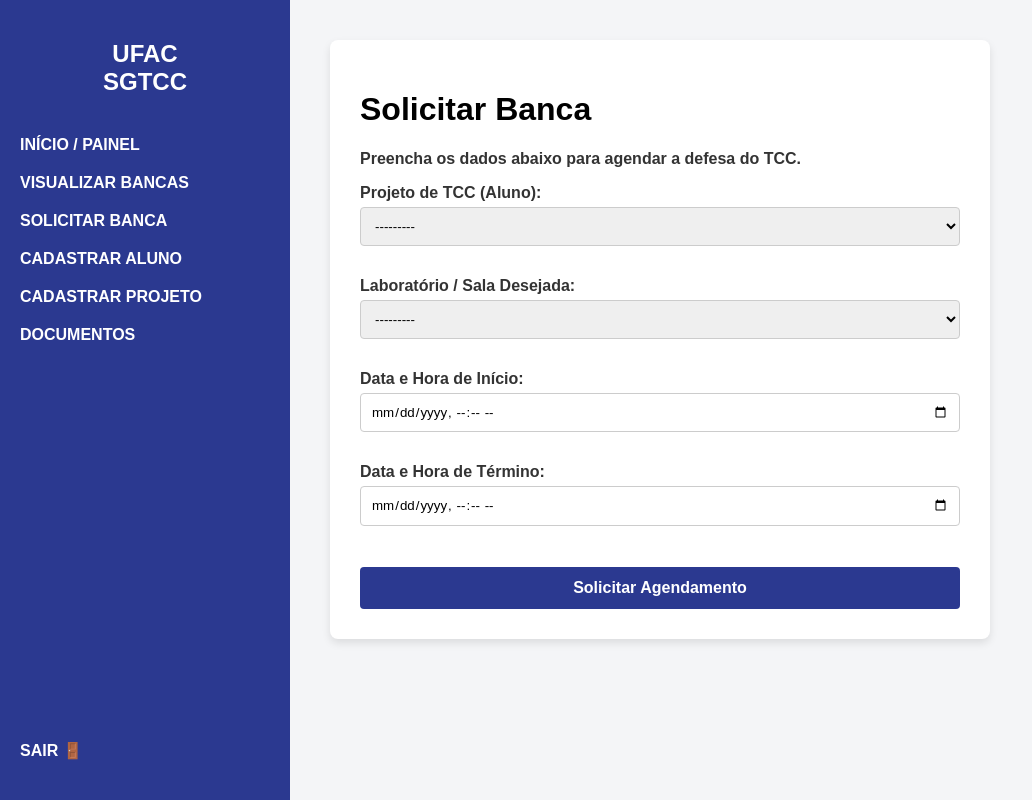
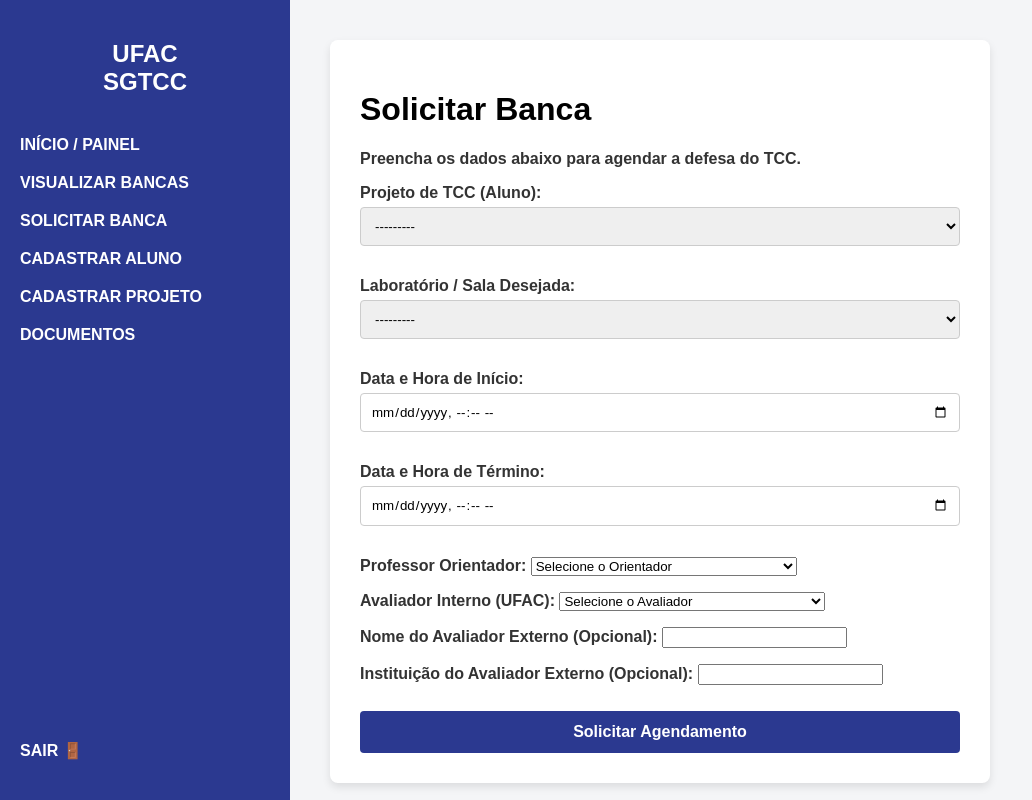
Before and after one commit to Brenndo-l/EstagioSupervisionadoBANCA_TCC, a Django app: page /solicitar/ in a window 1280 px wide. Shown: the whole page, without its empty margins (0-1032 px from the left). Run offline with Django 5.2, Linux system fonts and the light colour scheme; a user stored in the database is signed in; data comes from the database, SQL or seed files in the repository; both versions use the stored data as it was after the commit.

Commit message:
feat:criação da area de adicionar avaliadores na criação de bancas alem de correção no pusuarios.

```diff
--- a/bancasapp/forms.py
+++ b/bancasapp/forms.py
@@ -1,7 +1,27 @@
 from django import forms
-from .models import SolicitacaoAgendamento, Discente, ProjetoTCC
+from .models import SolicitacaoAgendamento, Discente, ProjetoTCC, pUsuario
 
 class SolicitacaoBancaForm(forms.ModelForm):
+    orientador = forms.ModelChoiceField(
+        queryset=pUsuario.objects.all(),
+        label="Professor Orientador",
+        empty_label="Selecione o Orientador"
+    )
+    avaliador_interno = forms.ModelChoiceField(
+        queryset=pUsuario.objects.all(),
+        label="Avaliador Interno (UFAC)",
+        empty_label="Selecione o Avaliador"
+    )
+    nome_avaliador_externo = forms.CharField(
+        max_length=150,
+        required=False,
+        label="Nome do Avaliador Externo (Opcional)"
+    )
+    instituicao_avaliador_externo = forms.CharField(
+        max_length=100,
+        required=False,
+        label="Instituição do Avaliador Externo (Opcional)"
+    )
     class Meta:
         # 1. de qual tabela puxa os dados
         model = SolicitacaoAgendamento
--- a/bancasapp/models.py
+++ b/bancasapp/models.py
@@ -10,8 +10,16 @@ class pUsuario(models.Model):
     )
     usuario = models.OneToOneField(User, on_delete=models.CASCADE)
     perfil = models.CharField(max_length=15, choices=Tipos_Perfil)
+
     def __str__(self):
-        return f"{self.usuario.first_name} - {self.perfil}"
+        # Tenta pegar o nome completo (first_name + last_name)
+        nome_exibicao = self.usuario.get_full_name()
+
+        # Se o nome completo estiver vazio, usa o e-mail/username
+        if not nome_exibicao:
+            nome_exibicao = self.usuario.username
+
+        return f"{nome_exibicao} ({self.get_perfil_display()})"
 
 #Cadasttro basico das salas
 class EspacoFisico(models.Model):
--- a/bancasapp/views.py
+++ b/bancasapp/views.py
@@ -1,6 +1,6 @@
 from django.shortcuts import render, redirect, get_object_or_404
 from .forms import SolicitacaoBancaForm, DiscenteForm, ProjetoTCCForm
-from .models import pUsuario, SolicitacaoAgendamento, BancaTCC, EspacoFisico
+from .models import pUsuario, SolicitacaoAgendamento, BancaTCC, EspacoFisico, ComposicaoBanca
 from django.contrib.auth import authenticate, login
 from django.contrib.auth.decorators import login_required
 from django.contrib import messages
@@ -71,25 +71,28 @@ def visualizar_bancas(request):
 # 3. Tela do formulário para o professor pedir a banca
 @login_required(login_url='login')
 def solicitar_banca(request):
-    form = SolicitacaoBancaForm(request.POST)
-
-    if form.is_valid():
-        solicitacao = form.save(commit=False)
-        solicitacao.status = 'EM_ANÁLISE'
-
-        solicitacao.usuario_solicitante = pUsuario.objects.first()
-        solicitacao.save()
+    if request.method == 'POST':
+        form = SolicitacaoBancaForm(request.POST)
         if form.is_valid():
             solicitacao = form.save(commit=False)
             solicitacao.status = 'EM_ANÁLISE'
-            solicitacao.usuario_solicitante = pUsuario.objects.first()
+            solicitacao.usuario_solicitante = request.user.pusuario
             solicitacao.save()
-            # AVISO DE SOLICITAÇÃO ENVIADA
-            messages.success(request, 'Sua solicitação foi enviada para análise da coordenação!')
+
+            ComposicaoBanca.objects.update_or_create(
+                projeto_tcc=solicitacao.projeto_tcc,
+                defaults={
+                    'orientador': form.cleaned_data['orientador'],
+                    'avaliador_interno': form.cleaned_data['avaliador_interno'],
+                    'nome_avaliador_externo': form.cleaned_data['nome_avaliador_externo'],
+                    'instituicao_avaliador_externo': form.cleaned_data['instituicao_avaliador_externo']
+                }
+            )
+            messages.success(request, 'Sua solicitação e a composição da banca foram enviadas com sucesso!')
             return redirect('dashboard')
-        return redirect('dashboard')  # Redireciona para a página inicial após salvar
     else:
-        form = SolicitacaoBancaForm()  # Se não for POST, cria um formulário vazio
+        form = SolicitacaoBancaForm()
+
     return render(request, 'solicitar_banca.html', {'form': form})
 
 @login_required(login_url='login')
--- a/static/css/style.css
+++ b/static/css/style.css
@@ -201,3 +201,8 @@ table tr:nth-child(even) {
     from { opacity: 0; transform: translateY(-10px); }
     to { opacity: 1; transform: translateY(0); }
 }
+
+/* Esconde a opção vazia (placeholder) de todas as listas suspensas do sistema */
+select option[value=""] {
+    display: none;
+}
```
Also changed, not shown: db.sqlite3.
